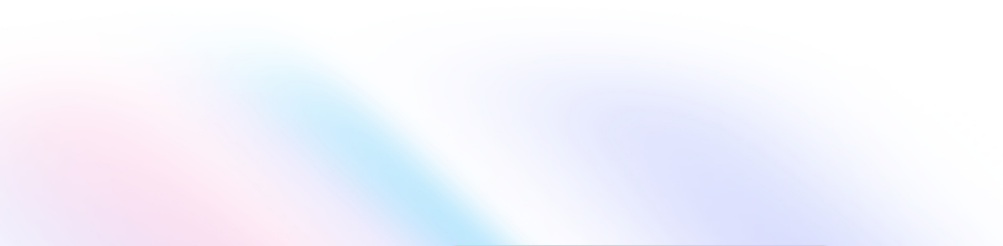
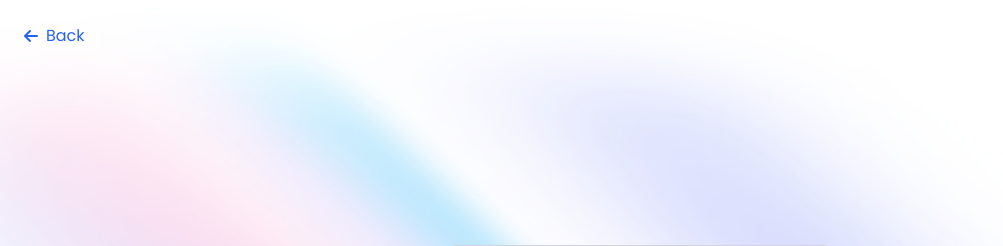
Before and after one commit to Niraj-Paswan/stay, a PHP site: page /adminlogin.php in a window 1280 px wide. Shown: the top 246 px of the page, without its empty margins (0-1003 px from the left). Run offline with PHP 8.4, Linux system fonts and the light colour scheme.

Commit message:
UI enhancement

```diff
--- a/public/adminlogin.php
+++ b/public/adminlogin.php
@@ -92,6 +92,11 @@ if ($_SERVER["REQUEST_METHOD"] == "POST") {
 </head>
 
 <body class="bg-gray-100 flex items-center justify-center min-h-screen font-Nrj-fonts">
+    <div class="p-4 absolute left-2 top-2">
+        <button onclick="history.back()" class="flex items-center text-blue-600 font-medium hover:underline">
+            <i class="fa-solid fa-arrow-left mr-2"></i> Back
+        </button>
+    </div>
     <div class="bg-white p-8 rounded-lg shadow-md border border-gray-300 w-96">
         <div class="flex justify-center items-center space-x-1 mb-4">
             <div class="flex justify-center items-center space-x-1">
```
